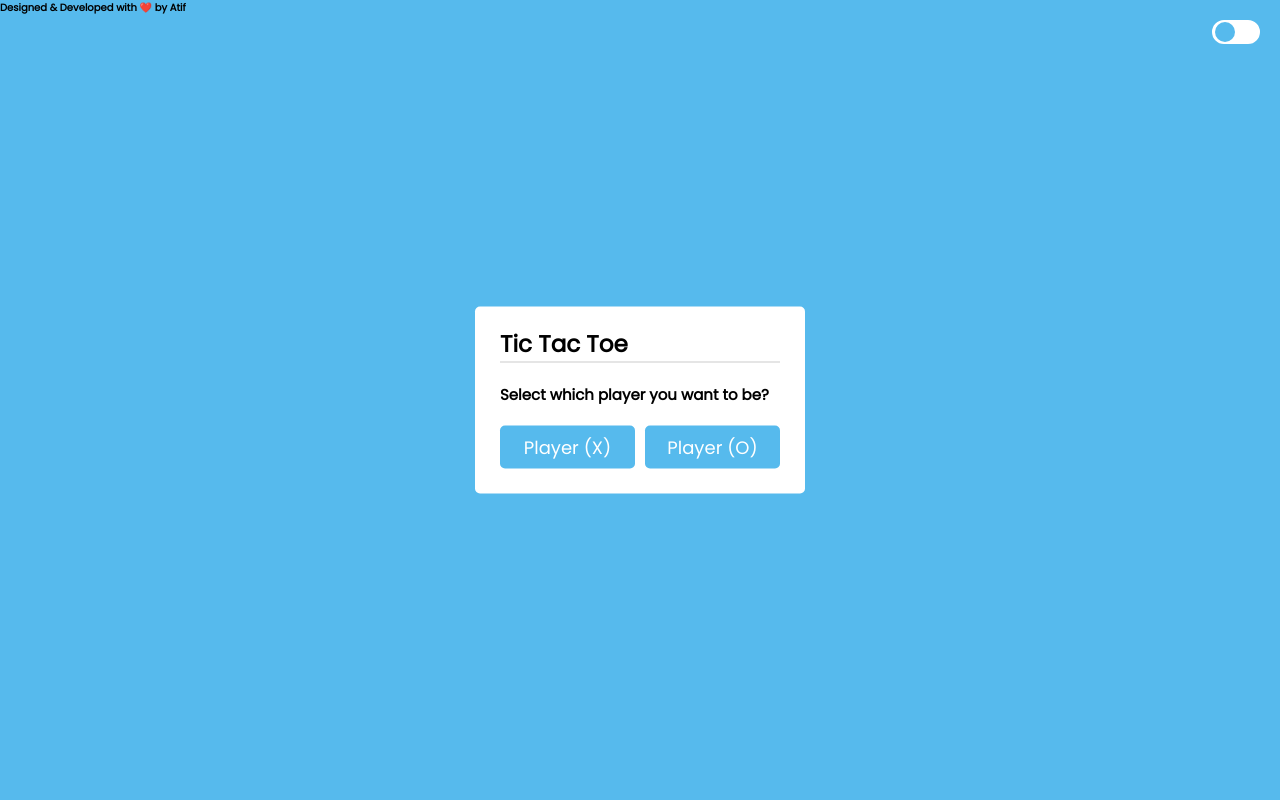
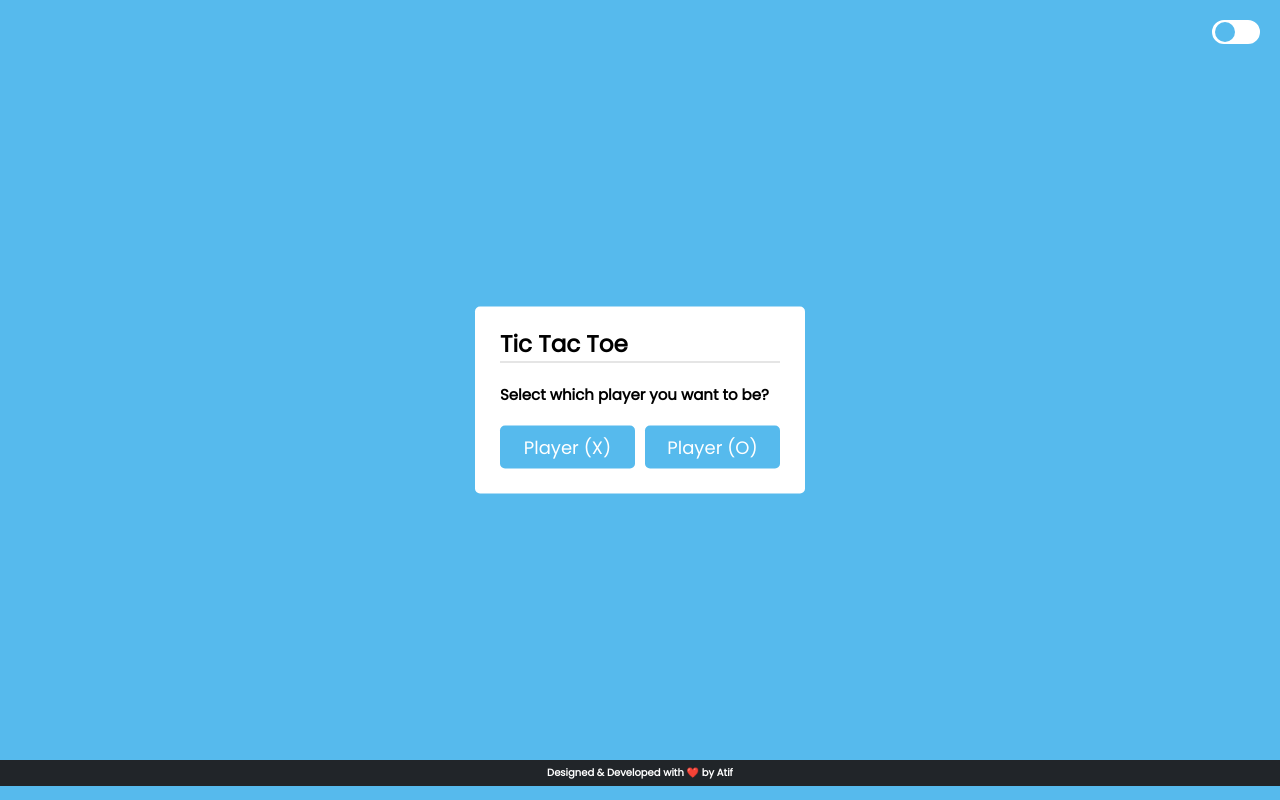
Before and after one commit to Atif0604/TicTacToe, a plain HTML site: page index.html in a window 1280 px wide. Drawn offline with Linux system fonts and the light colour scheme.

Commit message:
Update style.css

```diff
--- a/style.css
+++ b/style.css
@@ -274,6 +274,19 @@ body{
     cursor: pointer;
     transition: all 0.3s ease;
 }
+.footer {
+  position: relative;
+  top: 95vh;
+  padding: 0.5rem !important;
+  border-color: inherit;
+  border-style: solid;
+  border-width: 0;
+  background-color: #212529 !important;
+}
+.footer h4 {
+  color: white;
+  text-align: center;
+}
 
 /*@media(prefers-color-scheme: dark){
 
```
